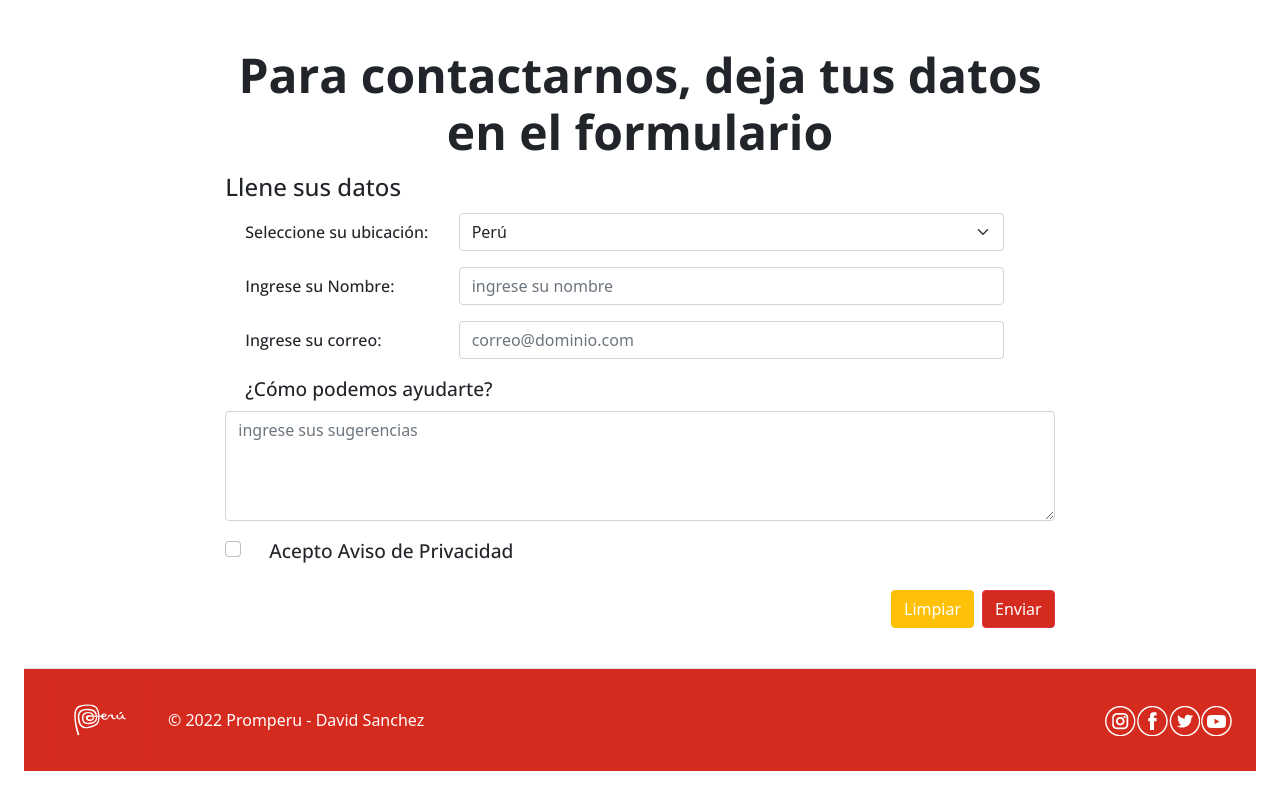
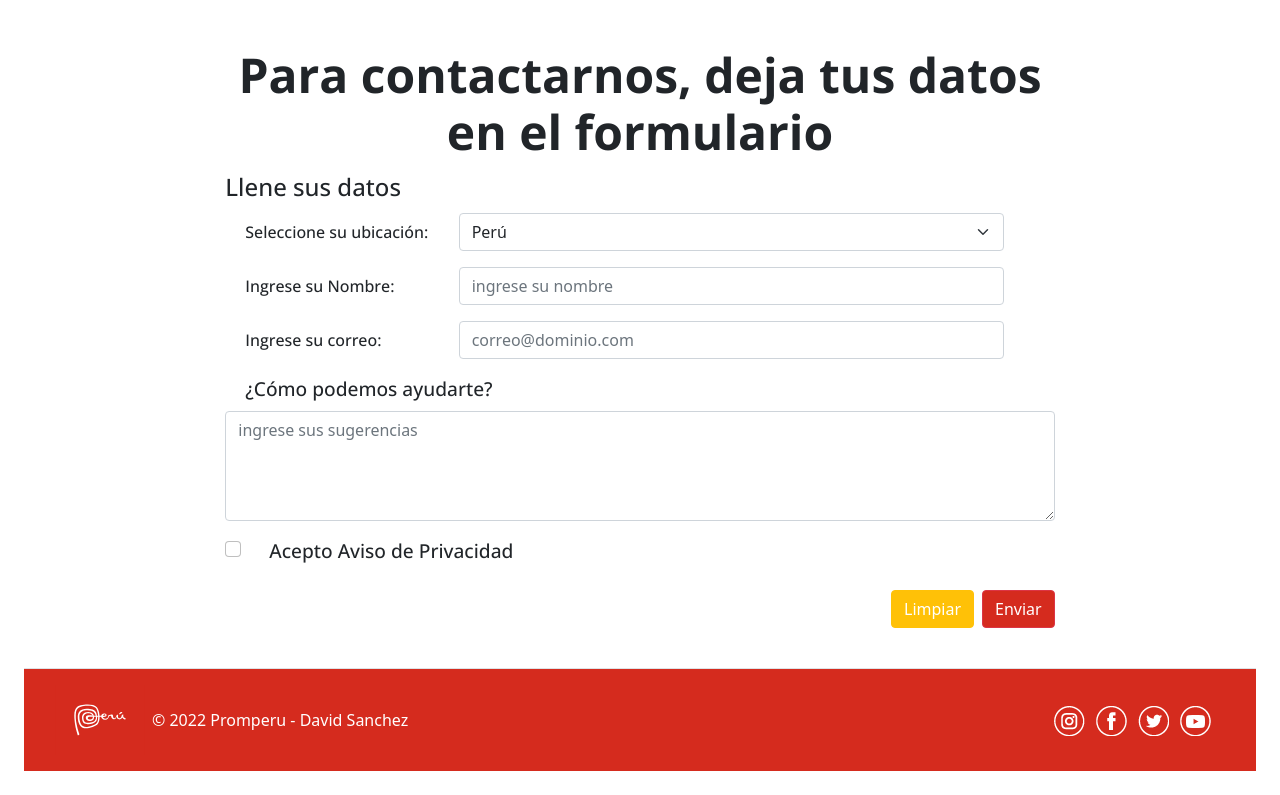
Before and after one commit to DavidSanchezR/TurismoPeru-DavidSanchez, a website: page pages/contacto.html in a window 1280 px wide. Shown: the part 814-1609 px from the top of the page. Drawn offline with nearby package versions, Linux system fonts and the light colour scheme; files that its build step writes are made by us from their sources.

Commit message:
Tercera entrega del proyecto final

```diff
--- a/package.json
+++ b/package.json
@@ -1,7 +1,7 @@
 {
-  "name": "desafio-04-david-sanchez",
+  "name": "turismo-peru",
   "version": "1.0.0",
-  "description": "Proyecto del curos de Desarrollo Web",
+  "description": "Proyecto del curso de Desarrollo Web",
   "main": "index.js",
   "scripts": {
     "test": "echo \"Error: no test specified\" && exit 1",
@@ -20,7 +20,6 @@
   "homepage": "https://github.com/DavidSanchezR/TurismoPeru-DavidSanchez#readme",
   "devDependencies": {
     "node-sass": "^7.0.1",
-    "nodeman": "^1.1.2",
     "nodemon": "^2.0.16"
   }
 }
--- a/pages/contacto.html
+++ b/pages/contacto.html
@@ -16,7 +16,6 @@
     <link rel="preconnect" href="https://fonts.googleapis.com">
     <link rel="preconnect" href="https://fonts.gstatic.com" crossorigin>
     <link href="https://fonts.googleapis.com/css2?family=Open+Sans:wght@300;400;500;700&display=swap" rel="stylesheet">
-    <link rel="stylesheet" href="../css/style.css">
     <link rel="stylesheet" href="../css/main-turismo.css">
 </head>
 
@@ -87,8 +86,6 @@
             </button>
         </div>
     </div>
-
-
 
     <div class="container-fluid">
         <div class="row">
@@ -165,32 +162,37 @@
         <div class="col-md-2">
         </div>
 
+        <div class="container-fluid">
+            <footer
+            class="d-flex flex-wrap justify-content-center justify-content-md-between align-items-center py-3 my-4 border-top">
 
+            <div class="col-md-4 d-flex align-items-center footer__logo">
+                <a href="../index.html" class="mb-3 me-2 mb-md-0 text-muted text-decoration-none lh-1">
+                    <img src="../assets/Logo_Peru.svg" class="footer__logo__imagen">
+                </a>
+                <span class="footer__logo__copyright">© 2022 Promperu - David Sanchez</span>
+            </div>
 
-        <div class="container-fluid">
-            <footer class="d-flex flex-wrap justify-content-center justify-content-md-between align-items-center py-3 my-4 border-top">
-                <div class="col-md-4 d-flex align-items-center footer__logo">
-                    <a href="../index.html" class="mb-3 me-2 mb-md-0 text-muted text-decoration-none lh-1">
-                        <img src="../assets/Logo_Peru.svg" class="footer__logo__imagen">
-                      </a>
-                    <span>© 2022 Promperu - David Sanchez</span>
-                </div>
+            <div class="footer__redes-sociales">
 
-                <ul class="nav col-md-4 justify-content-end list-unstyled d-flex me-2 me-md-4">
-                    <li><a href="https://www.instagram.com/ytuqueplanes/" target="_blank"><img
-                                src="../assets/iconos/instagram.png" alt="instagram" class="svg"></a>
+                <ul class="nav col-md-12 justify-content-end list-unstyled d-flex4">
+                    <li class="footer__redes-sociales__item"><a href="https://www.instagram.com/ytuqueplanes/"
+                            target="_blank"><img src="../assets/iconos/instagram.png" alt="instagram" class="svg"></a>
                     </li>
-                    <li><a href="https://www.facebook.com/ytuqueplanes/" target="_blank"><img
-                                src="../assets/iconos/facebook.png" alt="facebook" class="svg"></a>
+                    <li class="footer__redes-sociales__item"><a href="https://www.facebook.com/ytuqueplanes/"
+                            target="_blank"><img src="../assets/iconos/facebook.png" alt="facebook" class="svg"></a>
                     </li>
-                    <li><a href="https://twitter.com/ConoceelPeru" target="_blank"><img src="../assets/iconos/twitter.png"
-                                alt="twitter" class="svg"></a>
+                    <li class="footer__redes-sociales__item"><a href="https://twitter.com/ConoceelPeru" target="_blank"><img
+                                src="../assets/iconos/twitter.png" alt="twitter" class="svg"></a>
                     </li>
-                    <li><a href="https://www.youtube.com/visitperu" target="_blank"><img src="../assets/iconos/youtube.png"
-                                alt="youtube" class="svg"></a>
+                    <li class="footer__redes-sociales__item"><a href="https://www.youtube.com/visitperu" target="_blank"><img
+                                src="../assets/iconos/youtube.png" alt="youtube" class="svg"></a>
                     </li>
                 </ul>
-            </footer>
+
+            </div>
+
+        </footer>
         </div>
 
     <script>
```
Also changed, not shown: index.html (+10 -9 lines), pages/atractivos.html (+16 -12 lines), pages/eventos.html (+19 -16 lines), pages/experiencias.html (+18 -12 lines), sass/main.scss (+0 -30 lines), css/style.css (added).
